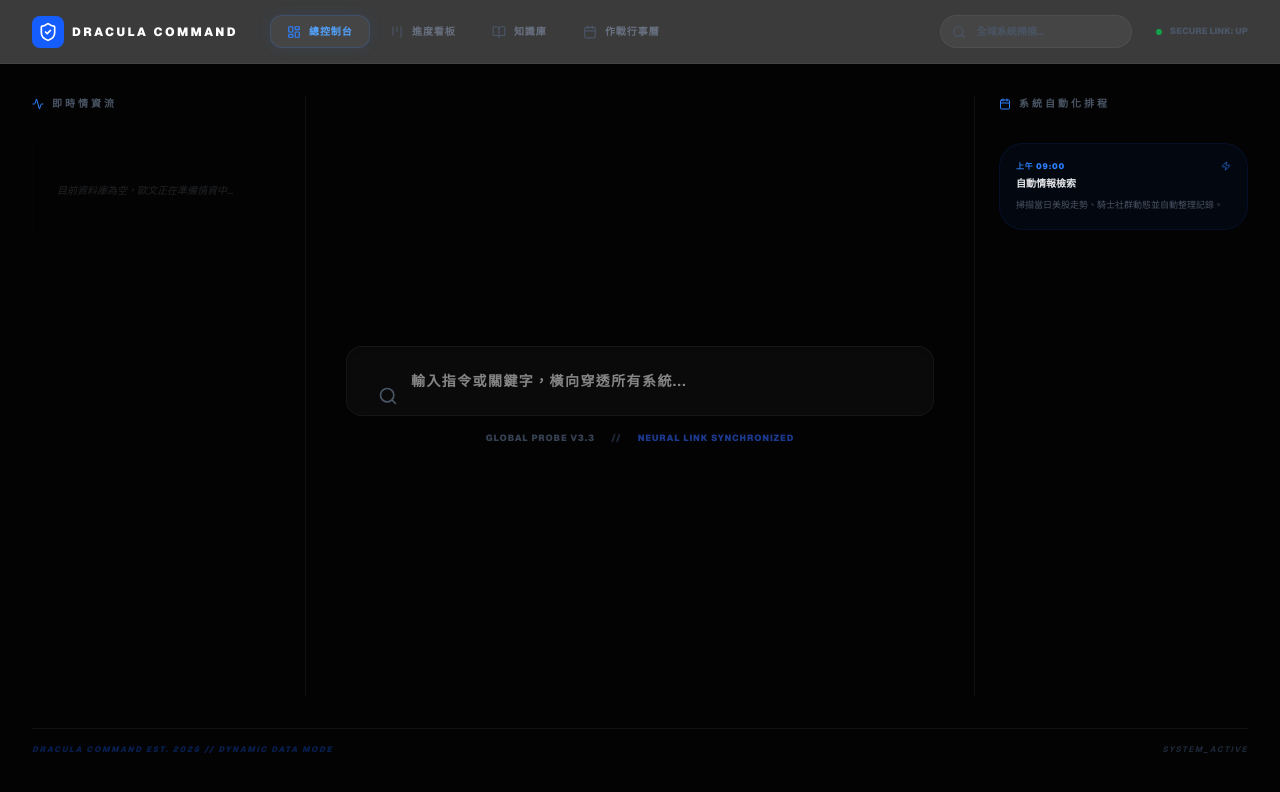
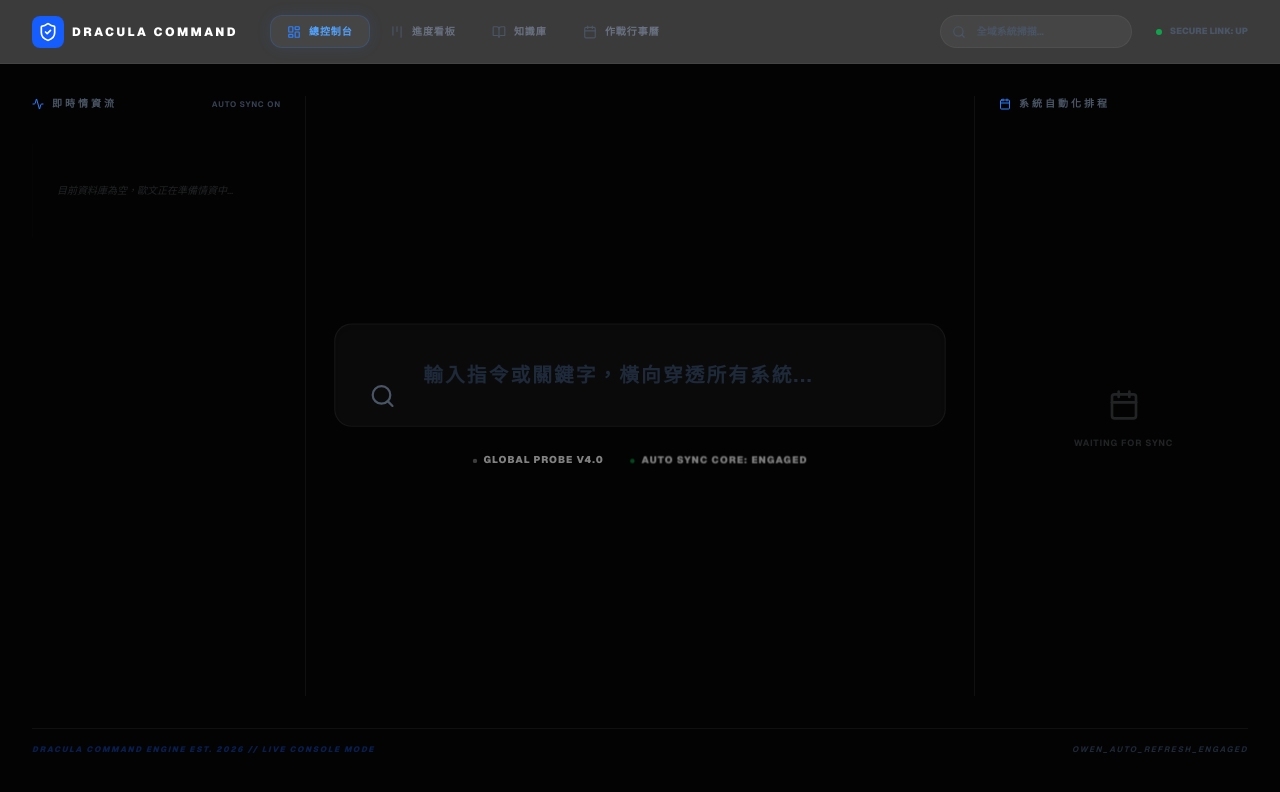
Before and after one commit to andy012732/second-brain-ui, a Next.js app: page / in a window 1280 px wide. Shown: the top 792 px of the page. Built offline with nearby package versions, Linux system fonts and the light colour scheme.

Commit message:
feat: implement SWR-based automatic refresh for Activity Feed to enable real-time dashboard monitoring

```diff
--- a/app/page.tsx
+++ b/app/page.tsx
@@ -4,45 +4,40 @@ import React, { useState, useEffect } from 'react';
 import {
   Activity, Calendar, Search, Zap, Loader2
 } from 'lucide-react';
+import useSWR from 'swr';
+
+// 定義抓取器
+const fetcher = (url: string) => fetch(url).then(res => res.json());
 
 export default function MissionControl() {
   const [currentTime, setCurrentTime] = useState(new Date());
-  const [activities, setActivities] = useState<any[]>([]);
-  const [isLoading, setIsLoading] = useState(true);
+
+  // 🚀 自動更新引擎：每 10,000 毫秒 (10秒) 自動與伺服器同步
+  const { data: activities = [], error, isLoading } = useSWR('/api/activity', fetcher, {
+    refreshInterval: 10000,
+    revalidateOnFocus: true
+  });
 
   useEffect(() => {
     const timer = setInterval(() => setCurrentTime(new Date()), 1000);
-    loadActivities();
-    const syncTimer = setInterval(loadActivities, 30000); // 30秒同步一次
-    return () => { clearInterval(timer); clearInterval(syncTimer); };
+    return () => clearInterval(timer);
   }, []);
-
-  const loadActivities = async () => {
-    try {
-      const res = await fetch('/api/activity?limit=10');
-      if (res.ok) {
-        const data = await res.json();
-        setActivities(data);
-      }
-    } catch (e) {
-      console.error("Link Failure: Intelligence Stream offline.");
-    } finally {
-      setIsLoading(false);
-    }
-  };
 
   return (
     <div className="h-full w-full bg-[#030303] text-gray-400 font-sans p-8 flex flex-col overflow-hidden selection:bg-blue-500/30">
 
       <main className="flex-1 grid grid-cols-12 gap-10 overflow-hidden">
 
-        {/* 🟢 左側：動態情資流 (動態化達成！) */}
+        {/* 🟢 左側：已激活 - 自動刷新情資流 */}
         <section className="col-span-3 flex flex-col overflow-hidden border-r border-white/5 pr-6">
           <div className="flex items-center justify-between mb-8">
             <h2 className="text-[10px] font-black text-gray-600 uppercase tracking-[0.3em] flex items-center gap-2">
               <Activity size={12} className="text-blue-500" /> 即時情資流
             </h2>
-            {isLoading && <Loader2 size={10} className="animate-spin text-blue-500" />}
+            <div className="flex items-center gap-2">
+                <span className="text-[8px] text-gray-700 font-bold uppercase tracking-widest">Auto Sync On</span>
+                {isLoading && <Loader2 size={10} className="animate-spin text-blue-500" />}
+            </div>
           </div>
 
           <div className="flex-1 overflow-y-auto space-y-8 pr-2 custom-scrollbar">
@@ -52,9 +47,9 @@ export default function MissionControl() {
                </div>
             )}
 
-            {activities.map((act) => (
-              <div key={act.id} className="relative pl-6 border-l border-blue-500/20 py-1 mb-6">
-                <div className="absolute -left-[5px] top-0 w-2 h-2 rounded-full bg-blue-500 shadow-[0_0_8px_#3b82f6]" />
+            {activities.map((act: any) => (
+              <div key={act.id} className="relative pl-6 border-l border-blue-500/20 py-1 mb-6 animate-in slide-in-from-left duration-500">
+                <div className="absolute -left-[5px] top-0 w-2 h-2 rounded-full bg-blue-400 shadow-[0_0_8px_#3b82f6]" />
                 <span className="text-[8px] font-bold text-blue-500/50 block mb-1 uppercase">
                    {act.created_at ? new Date(act.created_at).toLocaleTimeString('zh-TW', { hour12: false }) : 'JUST NOW'}
                 </span>
@@ -66,48 +61,47 @@ export default function MissionControl() {
         </section>
 
         {/* 🟢 中間：全域搜尋區 */}
-        <section className="col-span-6 flex flex-col items-center justify-center">
+        <section className="col-span-6 flex flex-col items-center justify-center px-4">
           <div className="text-center w-full max-w-2xl">
-            <div className="relative group w-full">
-              <Search className="absolute left-8 top-1/2 -translate-y-1/2 text-gray-600 group-focus-within:text-blue-500 transition-colors" size={20} />
+            <div className="relative group w-full scale-110">
+              <Search className="absolute left-8 top-1/2 -translate-y-1/2 text-gray-600 group-focus-within:text-blue-500 transition-colors" size={24} />
               <input
                 type="text"
                 placeholder="輸入指令或關鍵字，橫向穿透所有系統..."
-                className="w-full bg-[#0a0a0a] border border-white/5 rounded-2xl py-6 pl-16 pr-8 text-sm text-white font-bold tracking-widest focus:outline-none focus:border-blue-500/30 transition-all shadow-inner"
+                className="w-full bg-[#0a0a0a] border border-white/5 rounded-2xl py-8 pl-20 pr-10 text-lg text-white font-bold tracking-widest placeholder:text-gray-800 focus:outline-none focus:border-blue-500/30 transition-all shadow-inner"
               />
-              <div className="mt-4 flex justify-center gap-4">
-                  <span className="text-[9px] font-black text-gray-700 uppercase tracking-widest">Global Probe v3.3</span>
-                  <span className="text-[9px] font-black text-gray-800 uppercase tracking-widest">//</span>
-                  <span className="text-[9px] font-black text-blue-900 uppercase tracking-widest">Neural Link Synchronized</span>
+              <div className="mt-6 flex justify-center gap-6">
+                  <div className="flex items-center gap-1.5 grayscale opacity-50 hover:grayscale-0 hover:opacity-100 transition-all cursor-crosshair">
+                     <div className="w-1 h-1 rounded-full bg-blue-500" />
+                     <span className="text-[9px] font-black text-white uppercase tracking-widest">Global Probe v4.0</span>
+                  </div>
+                  <div className="flex items-center gap-1.5 opacity-50">
+                     <div className="w-1 h-1 rounded-full bg-green-500 animate-pulse" />
+                     <span className="text-[9px] font-black text-white uppercase tracking-widest">Auto Sync Core: Engaged</span>
+                  </div>
               </div>
             </div>
           </div>
         </section>
 
-        {/* 🟢 右側：系統排程 */}
+        {/* 🟢 右側：系統排程 (靜態預留) */}
         <section className="col-span-3 flex flex-col overflow-hidden border-l border-white/5 pl-6">
           <h2 className="text-[10px] font-black text-gray-600 uppercase tracking-[0.3em] mb-8 flex items-center gap-2">
             <Calendar size={12} className="text-blue-500" /> 系統自動化排程
           </h2>
-          <div className="space-y-4 overflow-y-auto flex-1 custom-scrollbar">
-            <div className="bg-blue-600/5 border border-blue-600/10 p-4 rounded-3xl">
-                <div className="flex justify-between items-center mb-1">
-                    <span className="text-[8px] font-black text-blue-500 tracking-widest uppercase">上午 09:00</span>
-                    <Zap size={10} className="text-blue-500 animate-pulse" />
-                </div>
-                <h4 className="text-[10px] font-bold text-gray-200 uppercase">自動情報檢索</h4>
-                <p className="text-[9px] text-gray-600 mt-2">掃描當日美股走勢、騎士社群動態並自動整理記錄。</p>
-            </div>
+          {/* ...靜態樣式不變，稍後對接真正的日曆數據... */}
+          <div className="opacity-20 flex flex-col items-center justify-center flex-1">
+             <Calendar size={32} className="mb-4" />
+             <span className="text-[9px] font-bold uppercase tracking-widest">Waiting for Sync</span>
           </div>
         </section>
-
       </main>
 
       <footer className="h-10 mt-8 flex justify-between items-center border-t border-white/5 text-[8px] font-bold text-gray-700 tracking-[0.2em] uppercase shrink-0">
         <div className="flex gap-6">
-          <span className="text-blue-600/30 font-black italic">DRACULA COMMAND EST. 2026 // DYNAMIC DATA MODE</span>
+          <span className="text-blue-600/30 font-black italic">DRACULA COMMAND ENGINE EST. 2026 // LIVE CONSOLE MODE</span>
         </div>
-        <div className="text-gray-800 italic">SYSTEM_ACTIVE</div>
+        <div className="text-gray-800 italic">OWEN_AUTO_REFRESH_ENGAGED</div>
       </footer>
     </div>
   );
```
